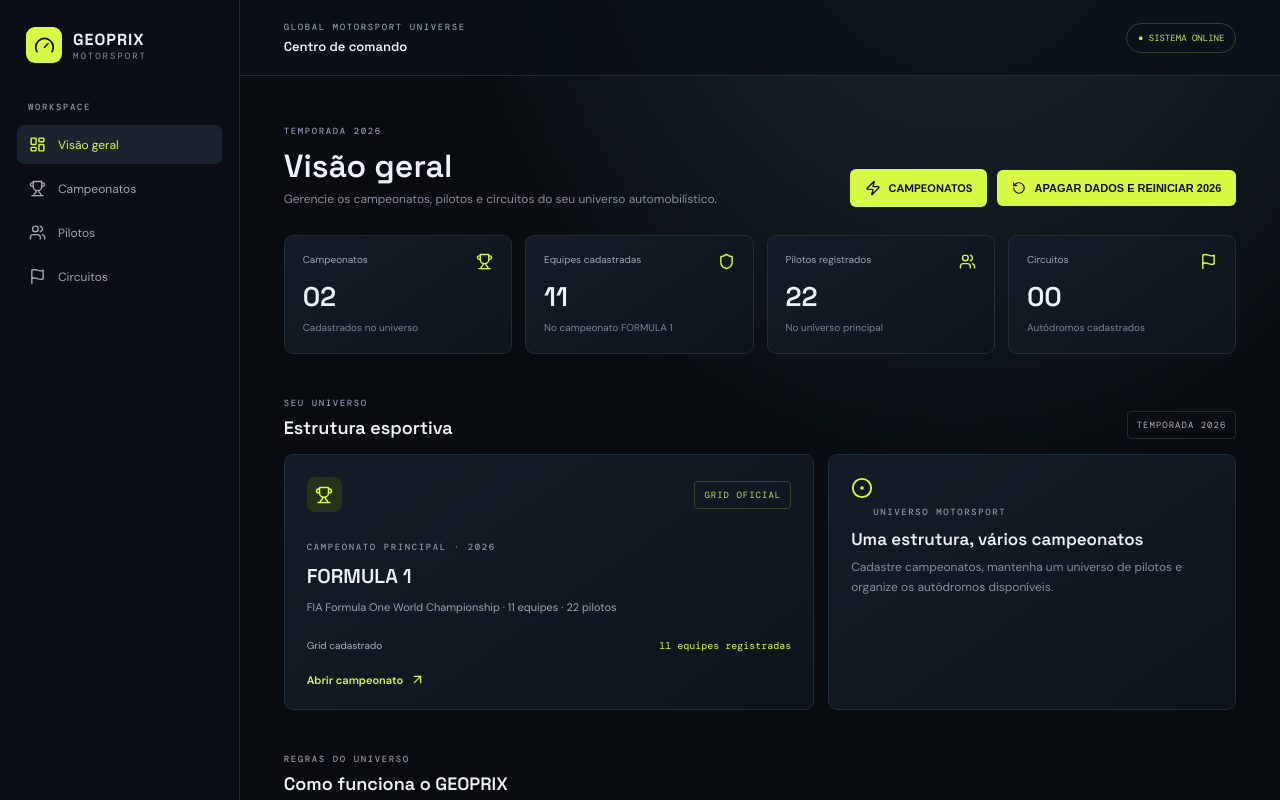
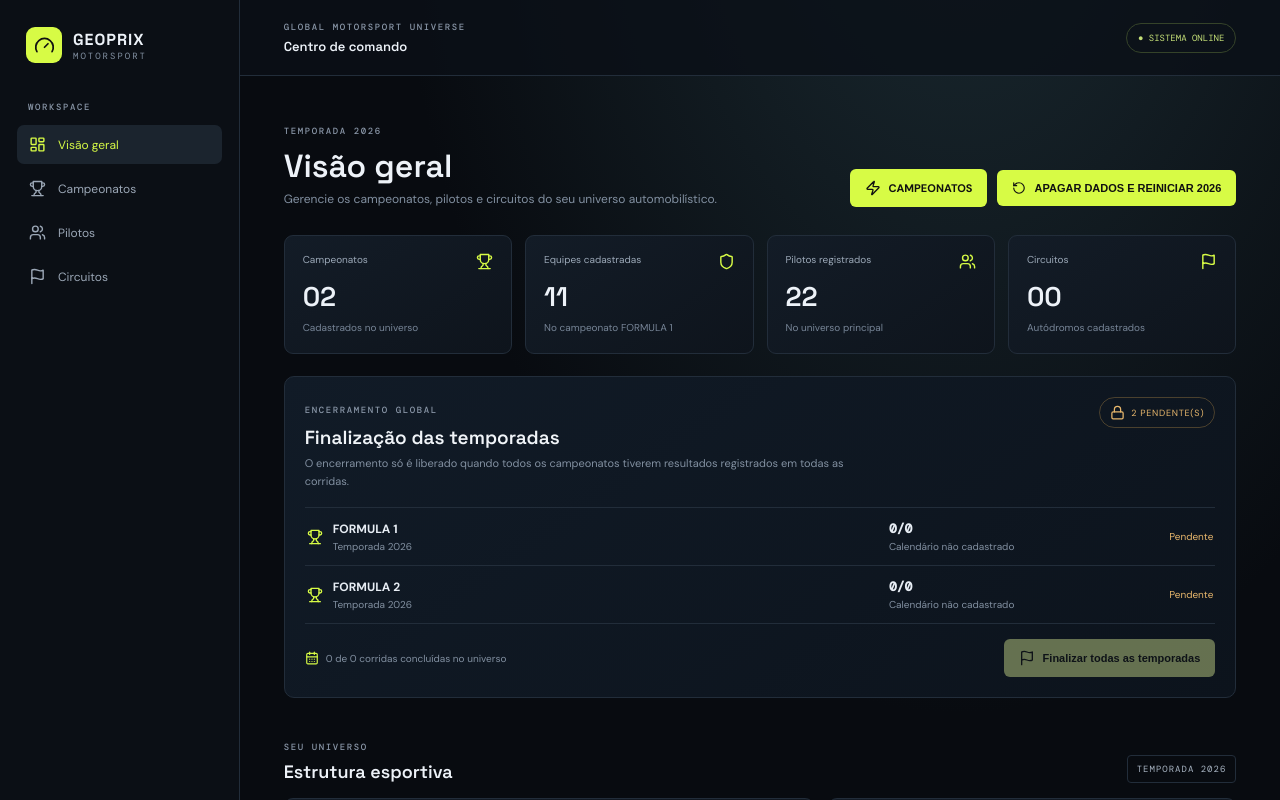
Before and after one commit to geoprix0-coder/geoprix-motorsport, a Next.js app: page / in a window 1280 px wide. Shown: the top 800 px of the page. Built offline with nearby package versions, Linux system fonts and the light colour scheme.

Commit message:
Render global season finalization on overview

```diff
--- a/src/app/page.tsx
+++ b/src/app/page.tsx
@@ -12,6 +12,7 @@ export default function Home() {
  return <main className="shell"><aside className="sidebar"><a className="brand" href={basePath+"/"}><span className="brand-mark"><Gauge size={21}/></span><span>GEOPRIX<small>MOTORSPORT</small></span></a><div className="side-label">WORKSPACE</div><nav>{nav.map(({label,icon:Icon,href},i)=><a key={label} className={i===0?"nav-item active":"nav-item"} href={basePath+href}><Icon size={17}/>{label}</a>)}</nav><div className="sidebar-bottom"><a className="nav-item" href="#"><Settings2 size={17}/>Configurações</a><div className="workspace-chip">● Universo principal<small>Temporada 2026</small></div></div></aside>
  <section className="main"><header className="topbar"><div><span className="eyebrow">GLOBAL MOTORSPORT UNIVERSE</span><b>Centro de comando</b></div><span className="live">● SISTEMA ONLINE</span></header><div className="content"><div className="welcome"><div><span className="eyebrow">TEMPORADA 2026</span><h1>Visão geral</h1><p>Gerencie os campeonatos, pilotos e circuitos do seu universo automobilístico.</p></div><div className="calendar-heading-actions"><a className="action-button" href={basePath+"/championships/"}><Zap size={16}/> CAMPEONATOS</a><ResetUniverseButton /></div></div>
  <section className="metrics"><Metric label="Campeonatos" value={String(initialChampionships.length).padStart(2,"0")} detail="Cadastrados no universo" icon={Trophy}/><Metric label="Equipes cadastradas" value={String(initialTeams.length).padStart(2,"0")} detail="No campeonato FORMULA 1" icon={Shield}/><Metric label="Pilotos registrados" value={String(driverCount).padStart(2,"0")} detail="No universo principal" icon={Users}/><Metric label="Circuitos" value="00" detail="Autódromos cadastrados" icon={Flag}/></section>
+ <GlobalSeasonFinalizer />
  <div className="section-title"><div><span className="eyebrow">SEU UNIVERSO</span><h2>Estrutura esportiva</h2></div><span className="tag">TEMPORADA 2026</span></div>
  <section className="features"><article className="champ-card"><div className="card-top"><span className="icon-tile"><Trophy size={18}/></span><span className="tag green">GRID OFICIAL</span></div><span className="eyebrow">CAMPEONATO PRINCIPAL · {championship.season}</span><h3>{championship.name}</h3><p>{championship.category} · {initialTeams.length} equipes · {driverCount} pilotos</p><div className="progress-label"><span>Grid cadastrado</span><b>{initialTeams.length} equipes registradas</b></div><a className="text-link" href={basePath+"/championships/"+championship.id+"/teams/"}>Abrir campeonato <ArrowUpRight size={15}/></a></article>
  <article className="next-card"><CircleDot size={22}/><span className="eyebrow">UNIVERSO MOTORSPORT</span><h3>Uma estrutura, vários campeonatos</h3><p>Cadastre campeonatos, mantenha um universo de pilotos e organize os autódromos disponíveis.</p></article></section>
```
